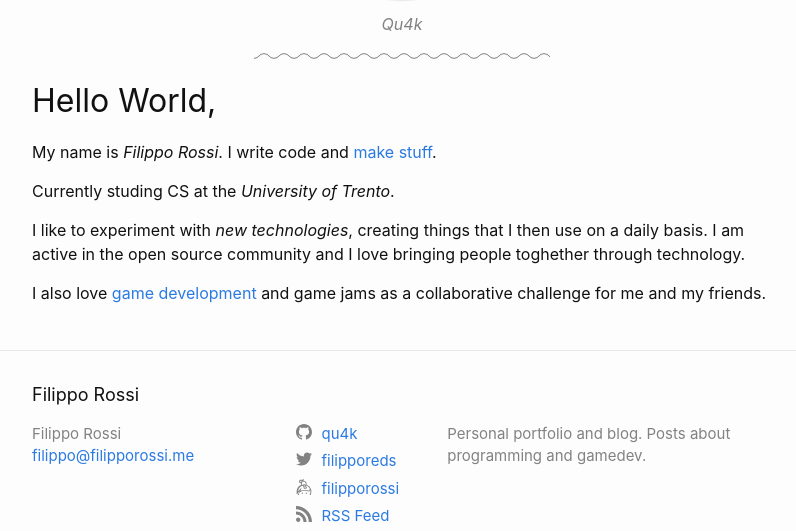
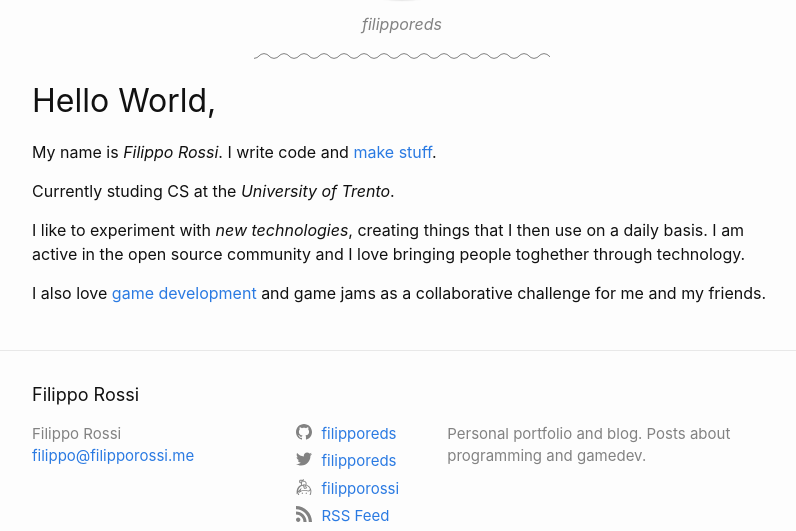
Before and after one commit to filipporeds/filipporeds.github.io, a Jekyll site: the page built from index.md, in a window 1280 px wide, cut to the strip 322-853 px from the top of the page. Shown: the whole strip, without its empty margins (238-1034 px from the left). Built offline with Jekyll 4.4.1, drawn with Linux system fonts in a browser that asks for light colours.

Commit message:
chore: update username

```diff
--- a/_config.yml
+++ b/_config.yml
@@ -1,5 +1,5 @@
 title: "Filippo Rossi"
-username: "Qu4k"
+username: "filipporeds"
 profile_picture: "https://gravatar.com/avatar/c6f9b5cada1f83e998c40ed89a929990?s=400&d=robohash&r=x"
 
 email: "filippo@filipporossi.me"
@@ -9,7 +9,7 @@ description: >-
 baseurl: ""
 url: "https://filipporossi.me"
 twitter_username: "filipporeds"
-github_username: "qu4k"
+github_username: "filipporeds"
 keybase_username: "filipporossi"
 rss: "RSS Feed"
 
--- a/index.md
+++ b/index.md
@@ -4,7 +4,7 @@ title: Index
 ---
 
 # Hello World,
-My name is *Filippo Rossi*. I write code and [make stuff](https://github.com/Qu4k).
+My name is *Filippo Rossi*. I write code and [make stuff](https://github.com/filipporeds).
 
 Currently studing CS at the *University of Trento*.
 
```
Also changed, not shown: about.md (+1 -1 lines).
